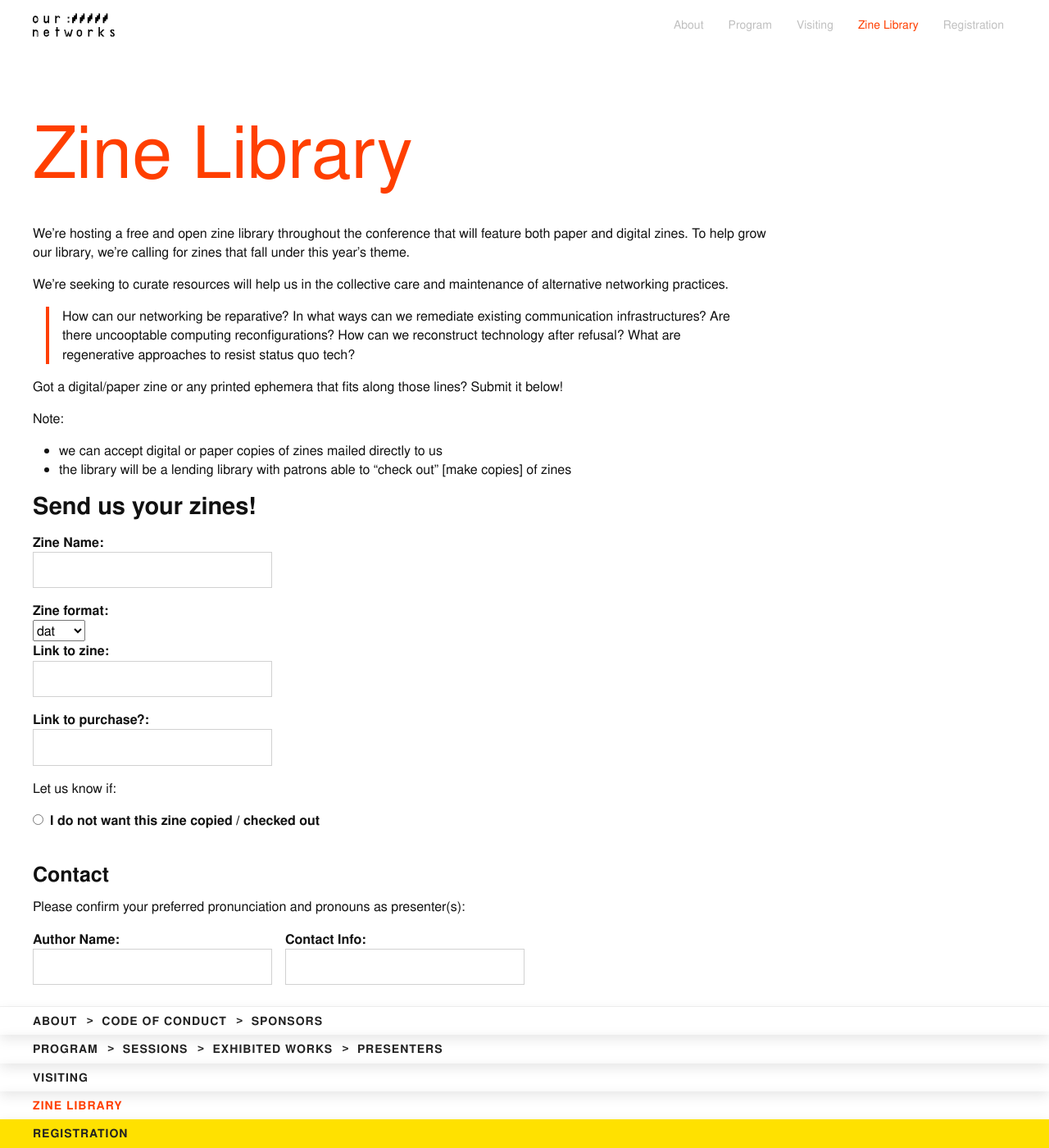
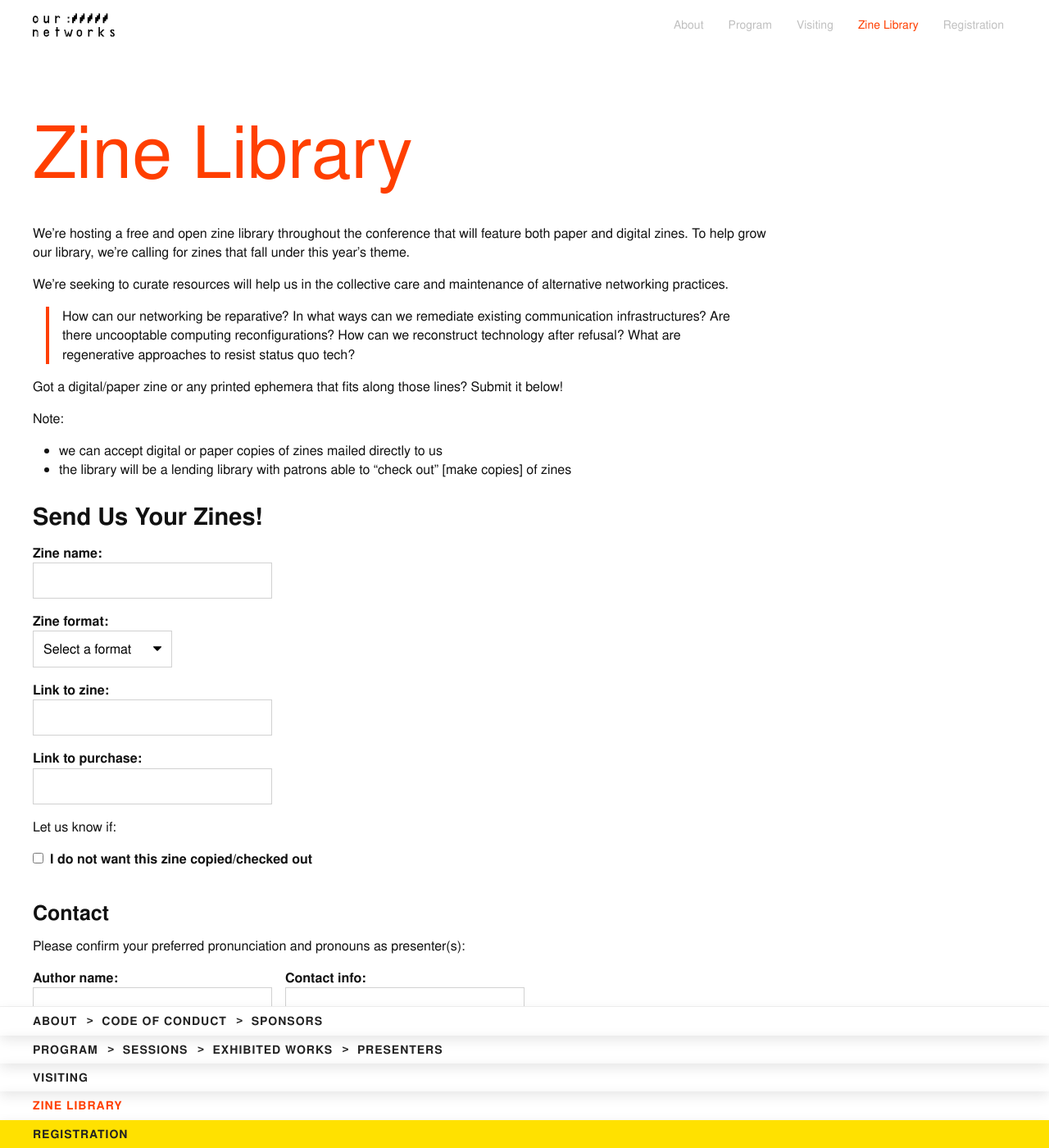
Before and after one commit to ournetworks/ournetworks.ca, a Jekyll site: the page built from zine-library.md, in a window 1280 px wide and 1400 px high. Shown: the whole window at 82% size. Built offline with Jekyll 4.4.1, drawn with Linux system fonts in a browser that asks for light colours; some of the changed lines change nothing that is shown.

Commit message:
zine page edits

```diff
--- a/zine-library.md
+++ b/zine-library.md
@@ -18,21 +18,23 @@
 - we can accept digital or paper copies of zines mailed directly to us
 - the library will be a lending library with patrons able to "check out" [make copies] of zines
 
-## Send us your zines!
+## Send Us Your Zines!
+{:.mt-1}
 
 <form action="https://formspree.io/orga@ournetworks.ca" class="form-container" method="POST">
   <div class="mb-2">
     <div class="w-33">
-      <label class="fw-bold" for="zine-name">Zine Name:</label>
+      <label class="fw-bold" for="zine-name">Zine name:</label>
       <input type="text" id="zine-name" class="input mb-1 w-100" name="zine-name" required>
     </div>
     <div class="w-33">
-      <label class="fw-bold" for="zine-link">Zine format:</label><br />
-      <select name="zine-format" required>
-        <option>dat</option>
-        <option>digital</option>
-        <option>paper</option>
-        <option>other</option>
+      <label class="fw-bold" for="zine-format">Zine format:</label><br />
+      <select name="zine-format" id="zine-format" class="input input-select mb-1" required>
+        <option value="">Select a format</option>
+        <option>Dat</option>
+        <option>Digital</option>
+        <option>Paper</option>
+        <option>Other</option>
       </select>
     </div>
     <div class="w-33">
@@ -40,13 +42,13 @@
       <input type="text" id="zine-link" class="input mb-1 w-100" name="zine-link" required>
     </div>
     <div class="w-33">
-      <label class="fw-bold" for="zine-payment">Link to purchase?:</label>
-      <input type="text" id="zine-payment" class="input mb-1 w-100" name="zine-payment" required>
+      <label class="fw-bold" for="zine-purchase-link">Link to purchase:</label>
+      <input type="text" id="zine-purchase-link" class="input mb-1 w-100" name="zine-purchase-link" required>
     </div>
     <fieldset class="p-0 m-0">
       <legend class="mb-1">Let us know if:</legend>
       <div class="flex mb-05 flex-align-baseline">
-        <input type="radio" class="mr-05" id="copied" name="zine" value="not copied" required><label class="fw-bold" for="copied">I do not want this zine copied / checked out</label>
+        <input type="checkbox" class="mr-05" id="copied" name="zine-copy-permission" value="not copied"><label class="fw-bold" for="copied">I do not want this zine copied/checked out</label>
       </div>
     </fieldset>
   </div>
@@ -56,17 +58,17 @@
     <legend class="mb-1">Please confirm your preferred pronunciation and pronouns as presenter(s):</legend>
     <div class="flex">
       <div class="w-33">
-        <label class="fw-bold" for="author">Author Name:</label>
+        <label class="fw-bold" for="author">Author name:</label>
         <input type="text" id="author" class="input mb-1 w-100" name="author" required>
       </div>
       <div class="w-33 ml-1">
-        <label class="fw-bold" for="contact">Contact Info:</label>
+        <label class="fw-bold" for="contact">Contact info:</label>
         <input type="text" id="contact" class="input mb-1 w-100" name="contact">
       </div>
     </div>
     </fieldset>
   </div>
-  <input type="submit" name="submit" value="Submit Zine" class="button button-primary mb-2">
+  <input type="submit" name="submit" value="Submit Your Zine" class="button button-primary mb-2">
   <input type="hidden" name="_format" value="plain">
   <input type="hidden" name="_subject" value="zine submitted">
   <input type="hidden" name="_next" value="//ournetworks.ca/zine-library?update=submitted">
```
